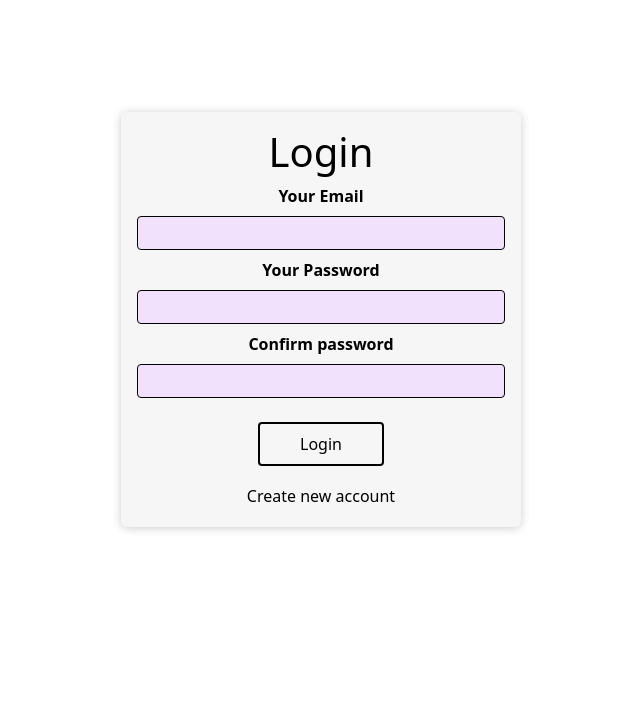
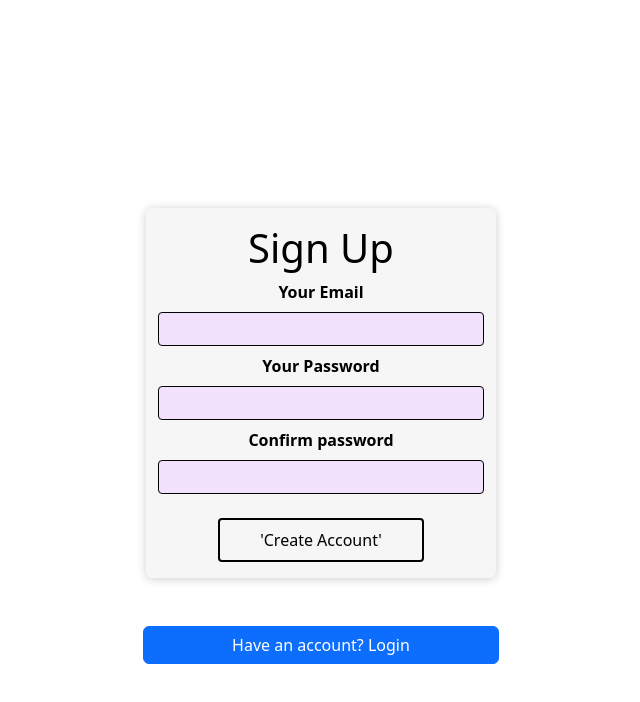
Before and after one commit to Dharvik19/expense-tracker, a React (Create React App) app: page / in a window 1280 px wide. Shown: the top 702 px of the page, without its empty margins (319-959 px from the left). Built offline with nearby package versions, Linux system fonts and the light colour scheme.

Commit message:
added a seperate signup page

```diff
--- a/src/App.js
+++ b/src/App.js
@@ -3,12 +3,16 @@ import {Button} from 'react-bootstrap';
 import { Switch, Route } from "react-router-dom";
 import Home from "./Components/Pages/Home";
 import Login from "./Components/Pages/Login";
+import Signup from "./Components/Pages/Signup";
+import Profile from "./Components/Pages/Profile";
 function App() {
   return (
     <>
       <Switch>
-        <Route exact path='/'><Login/></Route>
-        <Route path='/home'><Home/></Route>
+        <Route exact path='/'><Signup/></Route>
+        <Route  path='/Login'><Login/></Route>
+        <Route  path='/home'><Home/></Route>
+        <Route path='/home/profile'><Profile/></Route>
       </Switch>
     </>
   );
--- /dev/null
+++ b/src/Components/Pages/Signup.js
@@ -0,0 +1,95 @@
+import React,{useRef, useState, } from "react";
+import { Container,Row,Col,Button } from "react-bootstrap";
+import { useHistory } from "react-router-dom";
+import classes from './Login.module.css';
+
+const Signup =()=>{
+    const emailInputRef = useRef();
+    const passwordInputref = useRef();
+    const confirmPasswordRef = useRef();
+    const [created, setCreated] = useState(false);
+    const [error, setError] = useState(false);
+    const history = useHistory();
+    const onSubmitHandler= async (e)=>{
+        e.preventDefault();
+        setCreated(false);
+        if (!emailInputRef.current.value.includes('@') || passwordInputref.current.value.length < 6 || passwordInputref.current.value !== confirmPasswordRef.current.value) {
+            setError(true);
+            return;
+        }
+        setError(false);
+        const user = {
+            email: emailInputRef.current.value,
+            password: passwordInputref.current.value
+        }
+        try {
+            const url = 'https://identitytoolkit.googleapis.com/v1/accounts:signUp?key=AIzaSyDp4Bq20RRH5ry4TmqXE2ScDwgc2wi3cHA';
+            const response = await fetch(url, {
+                method: 'POST',
+                body: JSON.stringify({ ...user, returnSecureToken: true }),
+                headers: {
+                    'Content-Type': 'application/json'
+                }
+            });
+            const transformedResponse = await response.json();
+            if (response.ok) {
+                setCreated(true);
+            } else {
+                let errorMessage = 'Authentication Failed!';
+                if (transformedResponse.error.message) {
+                    errorMessage = transformedResponse.error.message;
+                }
+                throw new Error(errorMessage);
+            }
+        } catch (err) {
+            alert(err.message);
+        }
+    }
+    const onLoginClickHandler = () => {
+        history.replace('/login');
+    }
+    return(
+    <>
+    <Container  className="justify-content-center " style={{backgroundColor:"",minHeight:"500px",marginTop:"10rem"}}>
+      <Row className="d-flex justify-content-center align-items-center" style={{width:"350px",margin:"0 auto"}}>
+      <Col  style={{marginTop:"3rem"}}className={classes.auth}>
+        <h1>Sign Up</h1>
+       {created &&  <p>account created successfully</p>}
+        <form onSubmit={onSubmitHandler}>
+          <div className={classes.control}>
+            <label htmlFor='email'>Your Email</label>
+            <input type='email' id='email' required ref={emailInputRef} />
+          </div>
+          <div className={classes.control}>
+            <label htmlFor='password'>Your Password</label>
+            <input
+              type='password'
+              id='password'
+              required
+              ref={passwordInputref}
+            />
+          </div>
+          <div className={classes.control}>
+            <label htmlFor='password'>Confirm password</label>
+            <input type='password' id='confirmPassword' required ref={confirmPasswordRef} />
+          </div>
+          <div className={classes.actions}>
+            <button onClick={onSubmitHandler}> 'Create Account'</button>
+          </div>
+        </form>
+      </Col>
+
+      </Row >
+      <Row className="justify-content-center ">
+                <Col xs={4}>
+                    <div className="d-grid">
+                        <Button onClick={onLoginClickHandler}>Have an account? Login</Button>
+                    </div>
+                </Col>
+     </Row>
+
+      </Container>
+    </>)
+}
+
+export default Signup;
```
